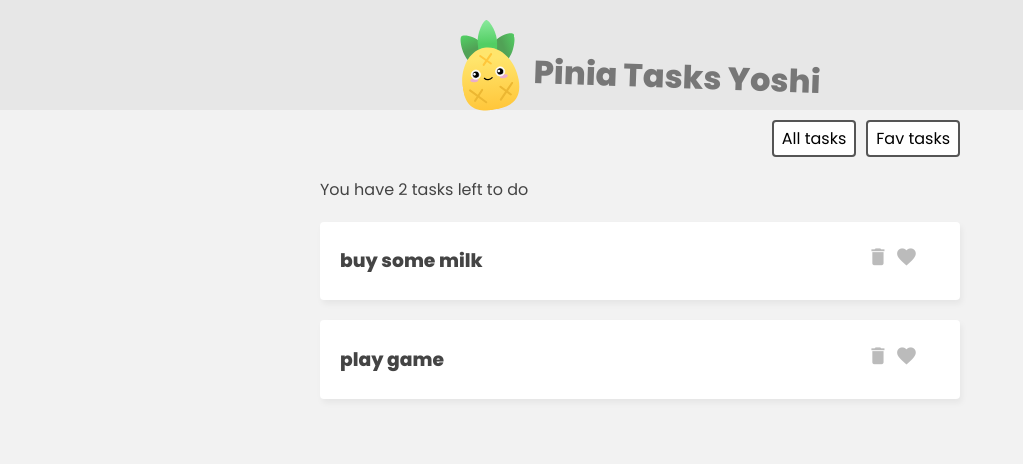
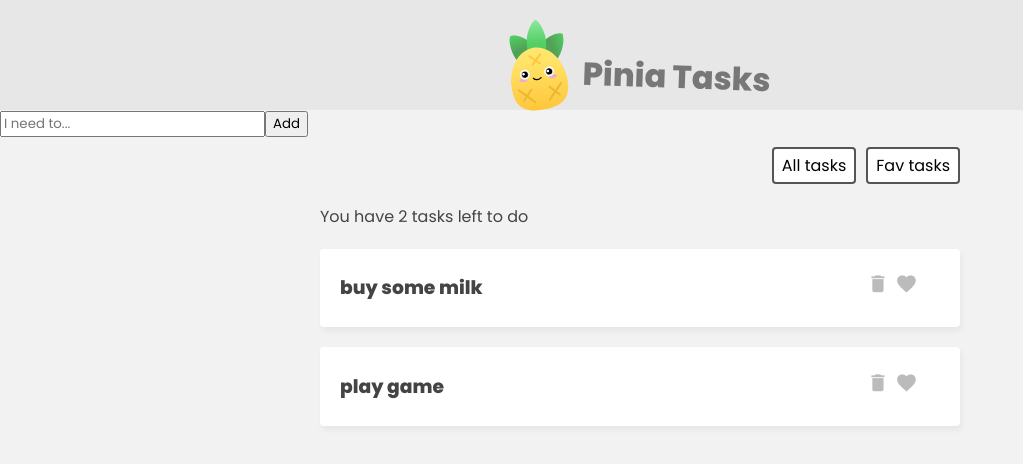
Before and after one commit to JrzenonDev/pinia-tasks, a Vue app: page / in a window 1280 px wide. Shown: the top 464 px of the page, without its empty margins (0-1023 px from the left). Built offline with nearby package versions, Linux system fonts and the light colour scheme.

Commit message:
feat: adding component TaskForm in app

```diff
--- a/src/App.vue
+++ b/src/App.vue
@@ -1,10 +1,17 @@
 <template>
   <main>
+    <!-- heading -->
     <header>
       <img src="./assets/pinia-logo.svg" alt="Pinia logo" />
-      <h1>Pinia Tasks {{ taskStore.name }}</h1>
+      <h1>Pinia Tasks</h1>
     </header>
 
+    <!-- new task form -->
+    <div class="new-task-form">
+      <TaskForm />
+    </div>
+
+    <!-- filter -->
     <nav class="filter">
       <button @click="filter = 'all'">All tasks</button>
       <button @click="filter = 'favs'">Fav tasks</button>
@@ -29,10 +36,11 @@
 <script>
 import { useTasksStore } from "./store/TasksStore";
 import TaskDetails from "./components/TaskDetails.vue";
+import TaskForm from "./components/TaskForm.vue";
 import { ref } from "vue";
 
 export default {
-  components: { TaskDetails },
+  components: { TaskDetails, TaskForm },
   setup() {
     const taskStore = useTasksStore();
     const filter = ref("all");
```
